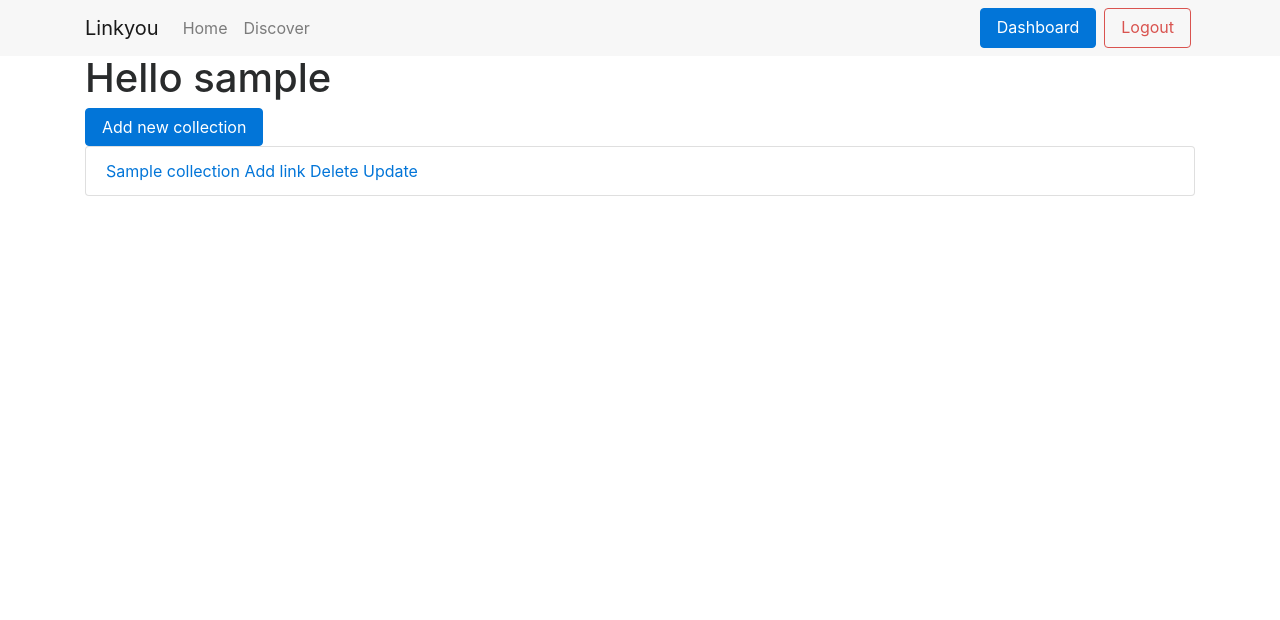
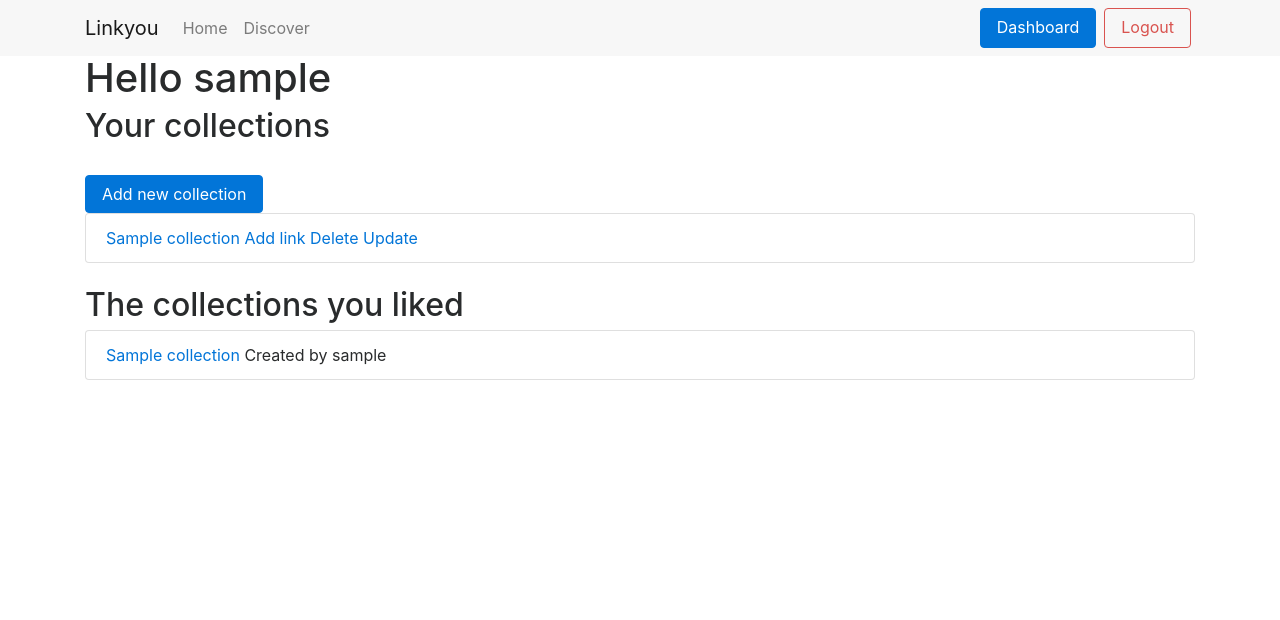
Before and after one commit to HE-Arc/LinkYou, a Django app: page /dashboard in a window 1280 px wide. Shown: the top 620 px of the page. Run offline with Django 3.2, Linux system fonts and the light colour scheme; a user stored in the database is signed in; tables that the repository leaves empty hold one stand-in row (values such as "Sample post"); some libraries are stand-ins or nearby versions.

Commit message:
favorit in dashboard and list in views #9

```diff
--- a/linkyouapp/templates/dashboard.html
+++ b/linkyouapp/templates/dashboard.html
@@ -6,9 +6,13 @@
 <div class="container">
   <h1>Hello {{request.user.username}}</h1>
 
+  <h2>Your collections</h2>
+  <br/>
   <a href="{% url 'new_collection' %}" type="button" class="btn btn-primary">Add new collection</a>
 
   <br/>
+
+
 
 <ul class="list-group">
   {% for collection in view.collections %}
@@ -23,6 +27,19 @@
   {% endfor %}
 </ul>
 
+<br/>
+
+<h2> The collections you liked</h2>
+<ul class="list-group">
+  {% for favorite in view.favorites %}
+
+  <li class="list-group-item">
+    <a href="{% url "collection_detail" favorite.collection.slug favorite.collection.pk %}">{{favorite.collection}}</a> &nbsp;
+    <a>Created by {{favorite.collection.user_it_belongs}}</a> &nbsp;
+  </li>
+  {% endfor %}
+</ul>
+
 </div>
 
 {% endblock %}
--- a/linkyouapp/templates/home.html
+++ b/linkyouapp/templates/home.html
@@ -22,7 +22,7 @@
   <div class="row my-5">
     <div class="col-md-12">
       <h2 class="case-title">Featured collections</h2>
-      {{ view.collections }}
+      {{ view.best_collections }}
     </div>
 
 
--- a/linkyouapp/views.py
+++ b/linkyouapp/views.py
@@ -17,6 +17,9 @@ from django.contrib import messages
 class Home(TemplateView):
     '''LinkYou homepage with concept description and call to action'''
     template_name = 'home.html'
+
+    def best_collections(self):
+        return Favorite.objects.filter(private=False)
 
     def collections(self):
         return Collection.objects.filter(private=False)
@@ -42,6 +45,9 @@ class UserDashboardView(LoginRequiredMixin, TemplateView):
 
     def collections(self):
         return Collection.objects.filter(user_it_belongs=self.request.user)
+
+    def favorites(self):
+        return Favorite.objects.filter(profile=self.request.user.profile)
 
 class UserProfileView(TemplateView):
     template_name = "profile.html"
```
